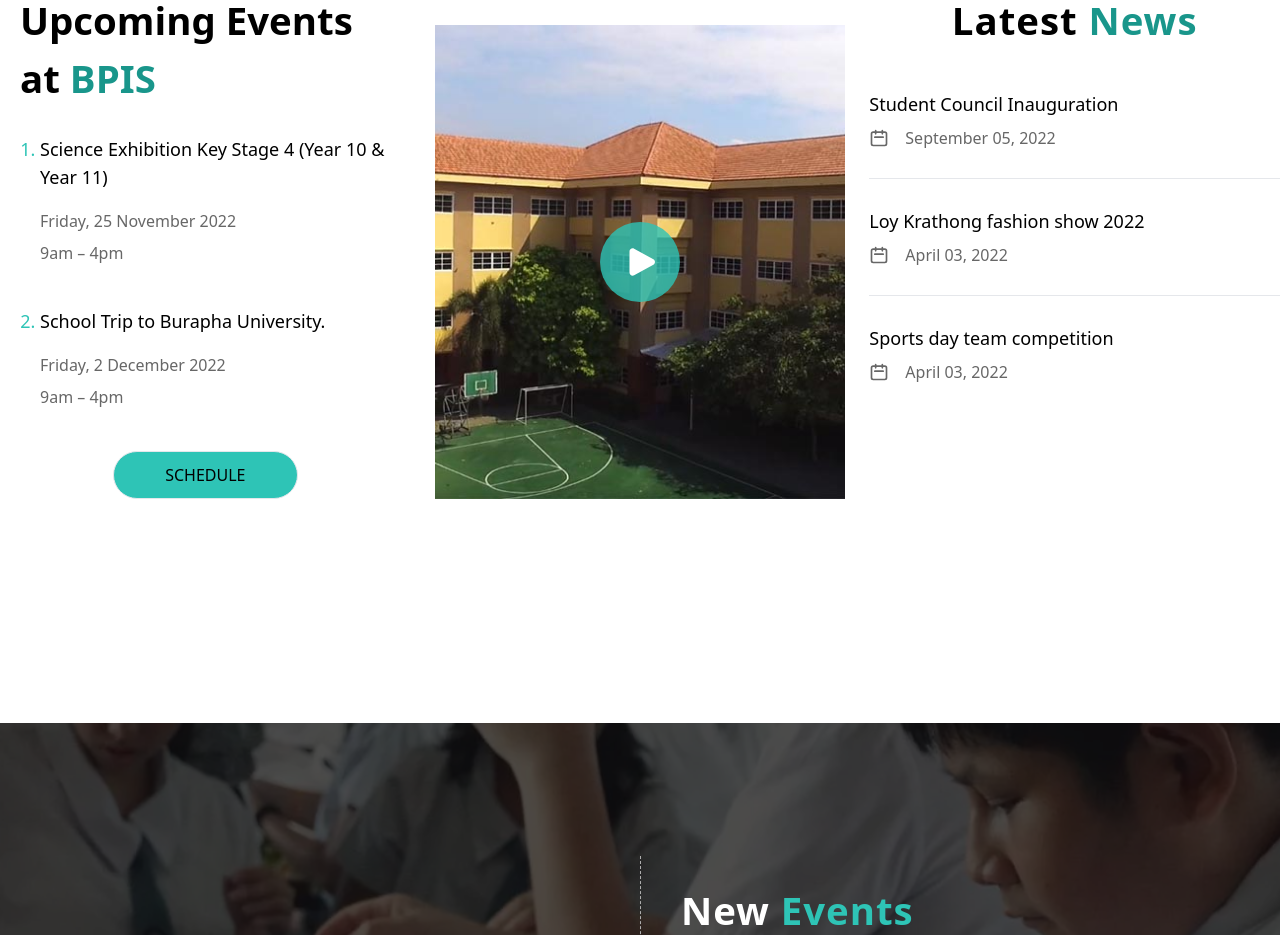
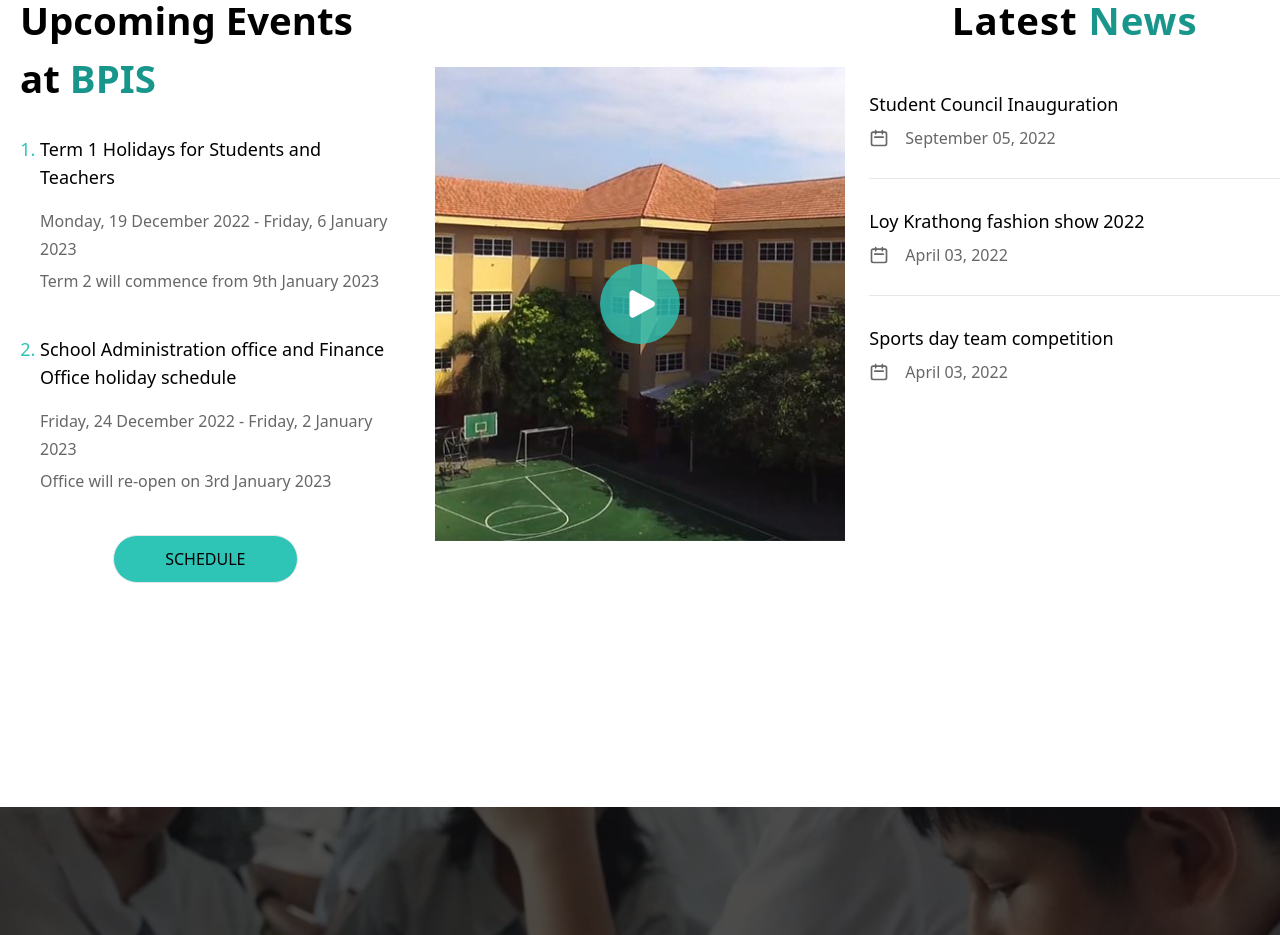
Before and after one commit to StRane/bpis-app, a Next.js app: page / in a window 1280 px wide. Shown: the part 1080-2015 px from the top of the page. Built offline with nearby package versions, Linux system fonts and the light colour scheme.

Commit message:
message update

```diff
--- a/components/UI/panel/news.tsx
+++ b/components/UI/panel/news.tsx
@@ -50,18 +50,18 @@ const News = () => {
         </h3>
         <ul className="marker:text-bpisg list-decimal pl-5">
           <li className="text-lg mb-4  leading-7 text-left">
-            Science Exhibition Key Stage 4 (Year 10 & Year 11)
+            Term 1 Holidays for Students and Teachers
           </li>
           <div className="text-md font-normal space-y-1 marker:text-bpisg leading-7 text-left mb-10 text-bpisgry">
-            <p>Friday, 25 November 2022</p>
-            <p>9am &#8211; 4pm</p>
+            <p>Monday, 19 December 2022 - Friday, 6 January 2023</p>
+            <p>Term 2 will commence from 9th January 2023</p>
           </div>
           <li className="text-lg mb-4  leading-7 text-left">
-            School Trip to Burapha University.
+            School Administration office and Finance Office holiday schedule
           </li>
           <div className="text-md font-normal space-y-1 leading-7 text-left mb-10 text-bpisgry">
-            <p>Friday, 2 December 2022</p>
-            <p>9am &#8211; 4pm</p>
+            <p>Friday, 24 December 2022 - Friday, 2 January 2023</p>
+            <p>Office will re-open on 3rd January 2023</p>
           </div>
         </ul>
         <Link href="/schedule" className="w-full h-full">
--- a/package.json
+++ b/package.json
@@ -9,6 +9,7 @@
     "@headlessui/react": "^1.7.3",
     "daisyui": "^2.36.1",
     "next": "latest",
+    "next-sitemap": "^3.1.32",
     "react": "18.2.0",
     "react-dom": "18.2.0",
     "react-icons": "^4.6.0",
```
Also changed, not shown: next-sitemap.config.js (added), 1 other file (tests, documents, lock files or other folders).
